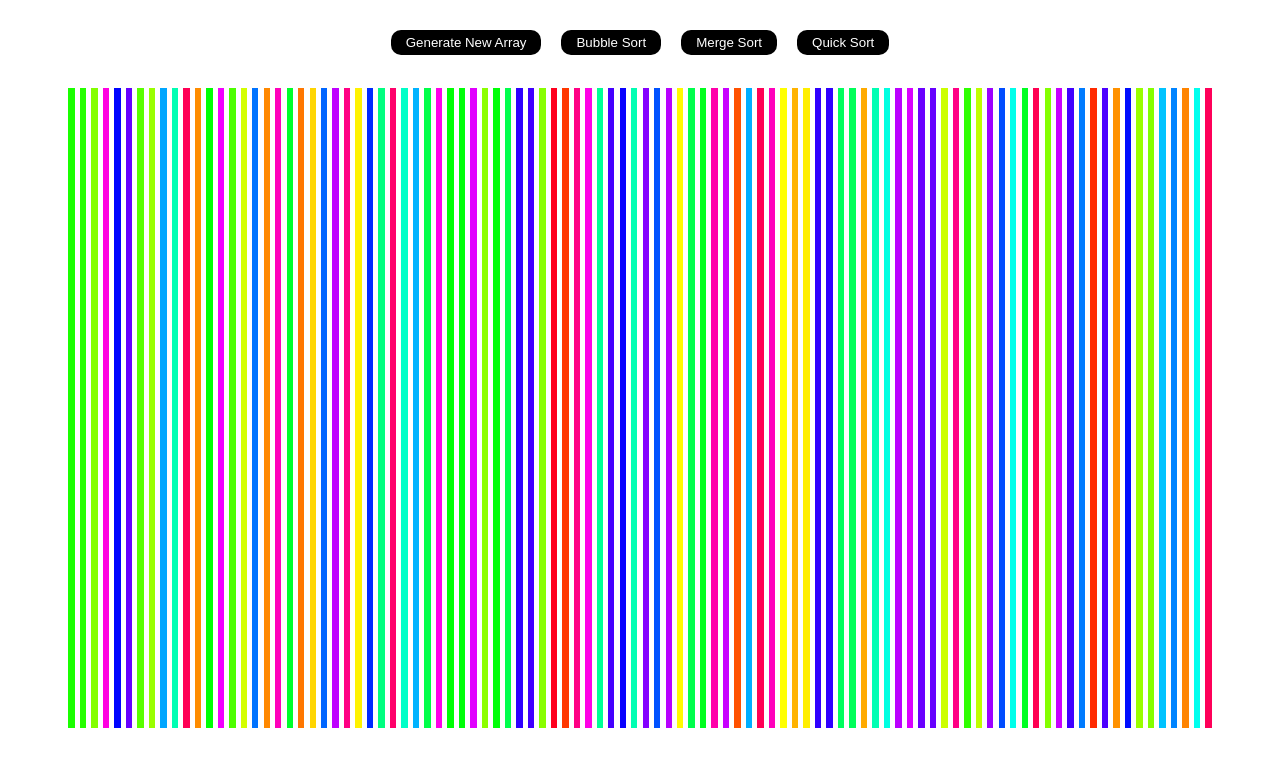
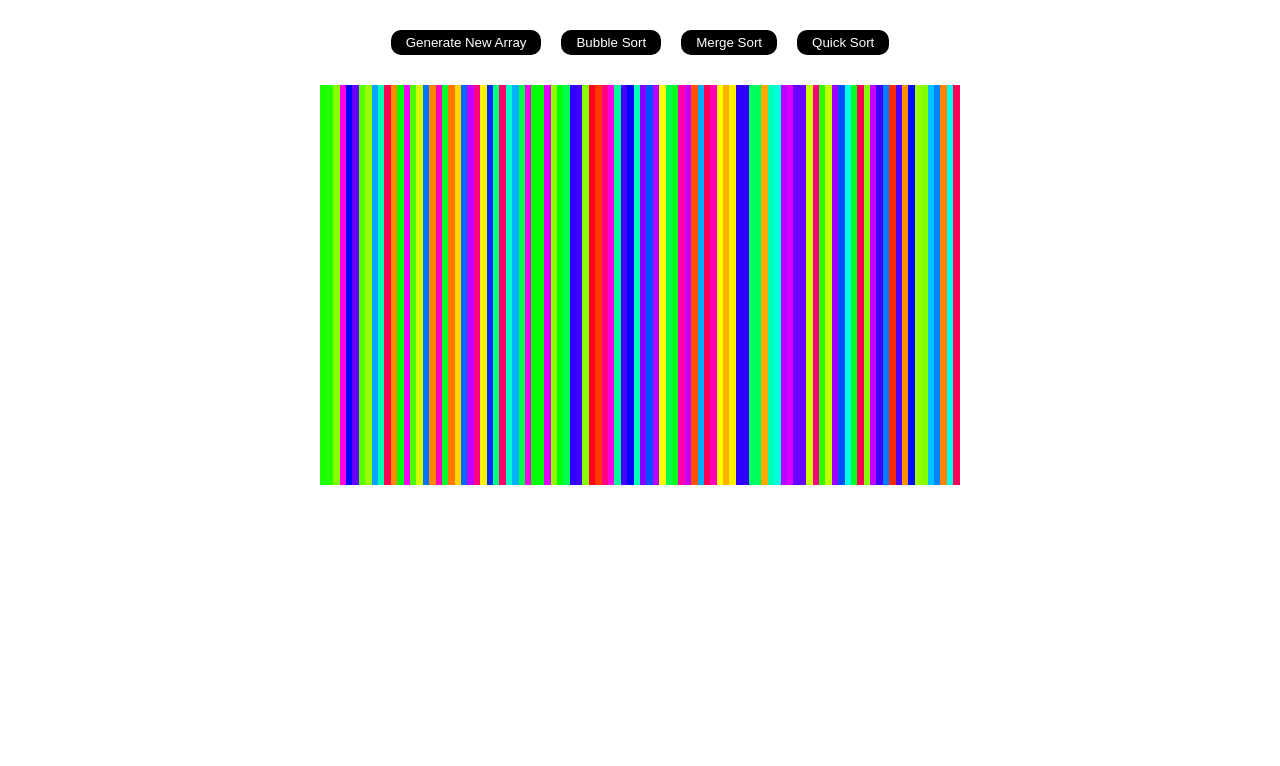
Before and after one commit to gabinorsworthy/color-sort, a React (Create React App) app: page / in a window 1280 px wide. Shown: the top 766 px of the page. Built offline with nearby package versions, Linux system fonts and the light colour scheme.

Commit message:
completed bubble sort animation

```diff
--- a/src/ColorSort/ColorSort.css
+++ b/src/ColorSort/ColorSort.css
@@ -19,9 +19,14 @@ button:focus {
     outline: 0;
 }
 
+.bar-container {
+    height: 90vh;
+}
+
 .array-bar {
     display: inline-block;
-    margin: .5vw;
-    width: .5vw;
-    height: 80vh;
+    vertical-align: top;
+    /*margin: .5vw;
+    width: .5vw;*/
+    height: 50vh;
 }
--- a/src/ColorSort/ColorSort.jsx
+++ b/src/ColorSort/ColorSort.jsx
@@ -19,7 +19,7 @@ export default class ColorSort extends React.Component {
     resetArray() {
         const array = [];
         const styleArray = [];
-        const arrayBars = document.getElementsByClassName('array-bar'); // FIXME
+        const arrayBars = document.getElementsByClassName('array-bar');
 
         for (let i = 0; i < 100; i ++) {
 
@@ -30,15 +30,17 @@ export default class ColorSort extends React.Component {
 
             styleArray.push({
                 backgroundColor: `rgb(${rgb[0]}, ${rgb[1]}, ${rgb[2]})`,
-                width: `${window.innerWidth * 0.005}px`,
-                margin: `${window.innerWidth * .002}px`
+                width: `${window.innerWidth * 0.005}px`
+                //marginRight: `${window.innerWidth * .002}px`,
+                //marginLeft: `${window.innerWidth * .002}px`
             });
 
             // Had issue updating colors in render
             // Randomly, one color of the 100 wouldn't update in background color (but the value showed correct when added to class name)
             // This fix ensures the color is updated when a new array is generated
             if (arrayBars[i]) {
-                arrayBars[i].style.backgroundColor = `rgb(${rgb[0]}, ${rgb[1]}, ${rgb[2]})`; // FIXME
+                arrayBars[i].style.backgroundColor = `rgb(${rgb[0]}, ${rgb[1]}, ${rgb[2]})`;
+                arrayBars[i].style.height = '50vh';
             }
         }
 
@@ -46,7 +48,6 @@ export default class ColorSort extends React.Component {
     }
 
     // FIXME: REMOVE
-
     testSortingAlgorithms() {
         for (let i = 0; i < 100; i++) {
           const array = [];
@@ -70,13 +71,24 @@ export default class ColorSort extends React.Component {
             const arrayBars = document.getElementsByClassName('array-bar');
 
             const[barOneIdx, barTwoIdx] = animations[i];
-
             const barOneStyle = arrayBars[barOneIdx].style;
             const barTwoStyle = arrayBars[barTwoIdx].style;
 
-            var temp = barOneStyle.backgroundColor;
-            barOneStyle.backgroundColor = barTwoStyle.backgroundColor;
-            barTwoStyle.backgroundColor = temp;
+            setTimeout(() => {
+                if (i % 3 == 0) {
+                    barOneStyle.height = '60vh';
+                    barTwoStyle.height = '60vh';
+                }
+                else if (i % 3 == 1) {
+                    barOneStyle.height = '50vh';
+                    barTwoStyle.height = '60vh';
+                }
+                else{
+                    var temp = barOneStyle.backgroundColor;
+                    barOneStyle.backgroundColor = barTwoStyle.backgroundColor;
+                    barTwoStyle.backgroundColor = temp;
+                }
+            }, i * 5);
         }
     }
 
--- a/src/sortingAlgorithms/bubbleSort.js
+++ b/src/sortingAlgorithms/bubbleSort.js
@@ -5,6 +5,9 @@ export function getBubbleSortAnimations(array) {
         let swapped = false;
 
         for (let j = 0; j < (array.length - i - 1); j++) {
+            animations.push([j, j + 1]);
+            animations.push([j, j + 1]);
+
             if (array[j] > array[j + 1]) {
                 let temp = array[j];
                 array[j] = array[j + 1];
@@ -13,12 +16,19 @@ export function getBubbleSortAnimations(array) {
 
                 animations.push([j, j+1]);
             }
+            else{
+                animations.push([j + 1, j + 1]);
+            }
         }
 
+        /* removed break for animation purpose
+            removing the break allows for all color heights to get adjusted to a uniform height at the end
         if (!swapped){
             break;
         }
+        */
     }
+    animations.push([0,0]);
 
     return animations;
 }
```
